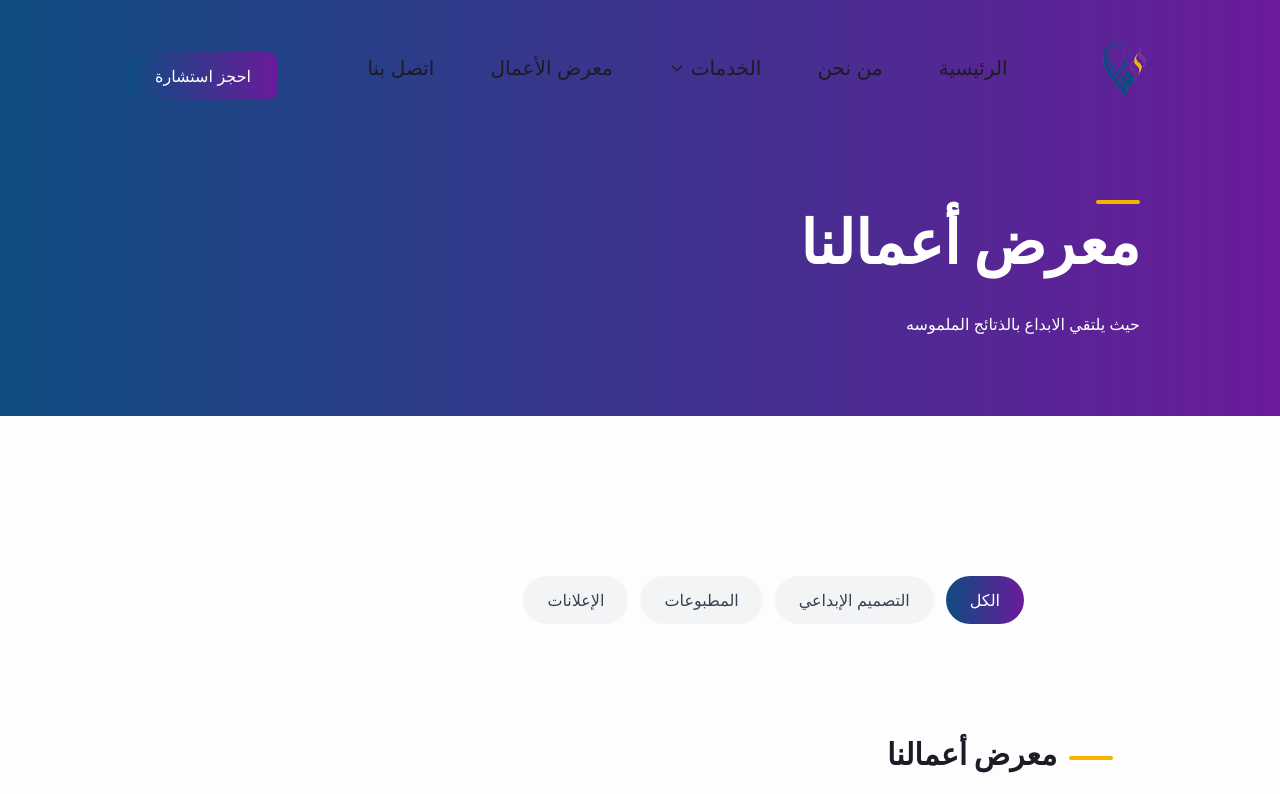
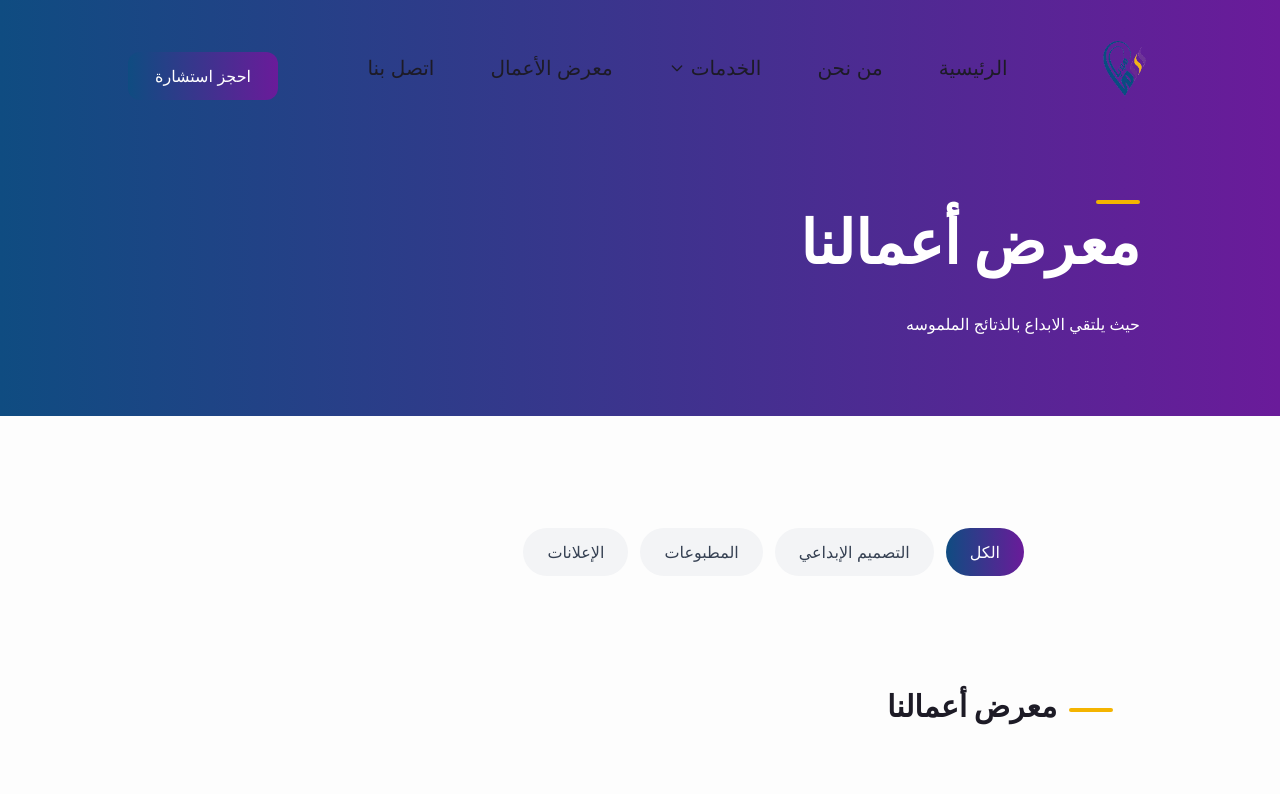
Before and after one commit to Abdalrhman-abd/media-agency-web, a React (Vite) app: page /PortfolioPage in a window 1280 px wide. Shown: the top 794 px of the page. Built offline with nearby package versions, Linux system fonts and the light colour scheme.

Commit message:
fixporyfolio

```diff
--- a/src/features/portfolio/pages/PortfolioPage.tsx
+++ b/src/features/portfolio/pages/PortfolioPage.tsx
@@ -45,7 +45,7 @@ const PortfolioPage = () => {
           className="brand-gradient py-20"
         />
       </div>
-      <div className="mb-8 flex mt-40  max-w-2xl lg:mx-[20%]">
+      <div className="mb-8 flex mt-28  max-w-2xl lg:mx-[20%]">
         <PortfolioFilter
           selectedCategory={selectedCategory}
           onCategoryChange={(category) => {
```
